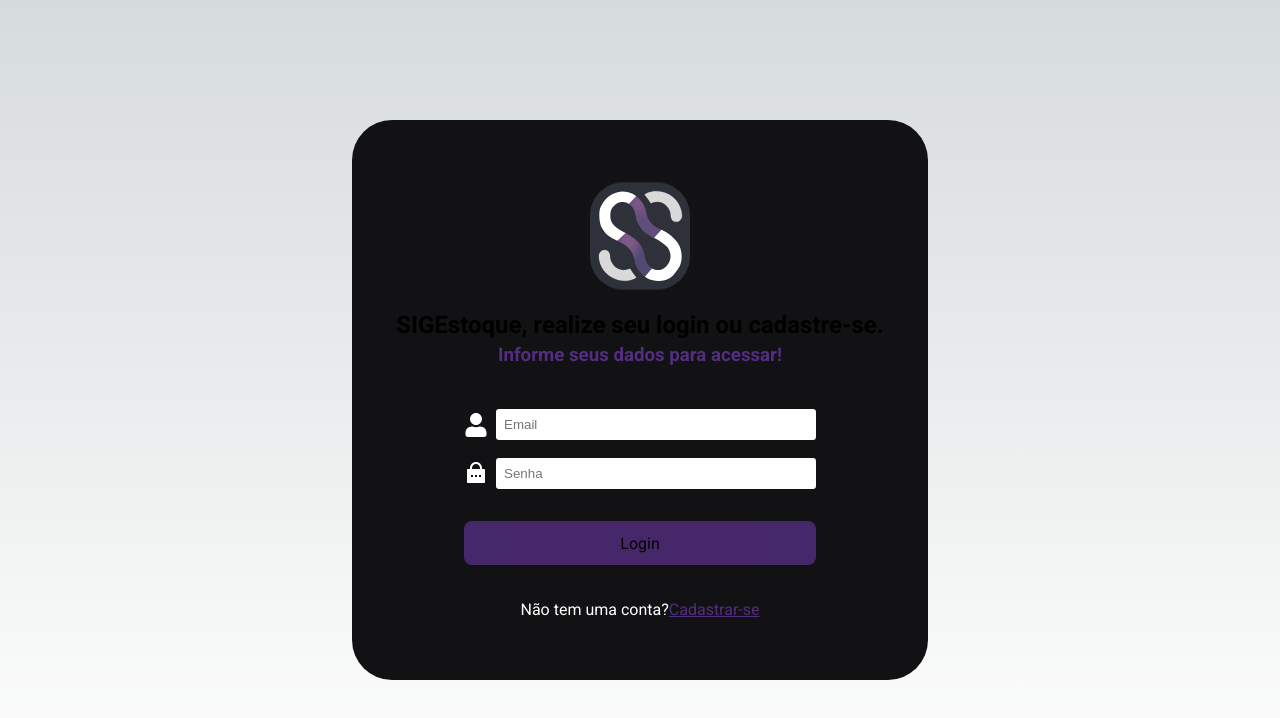
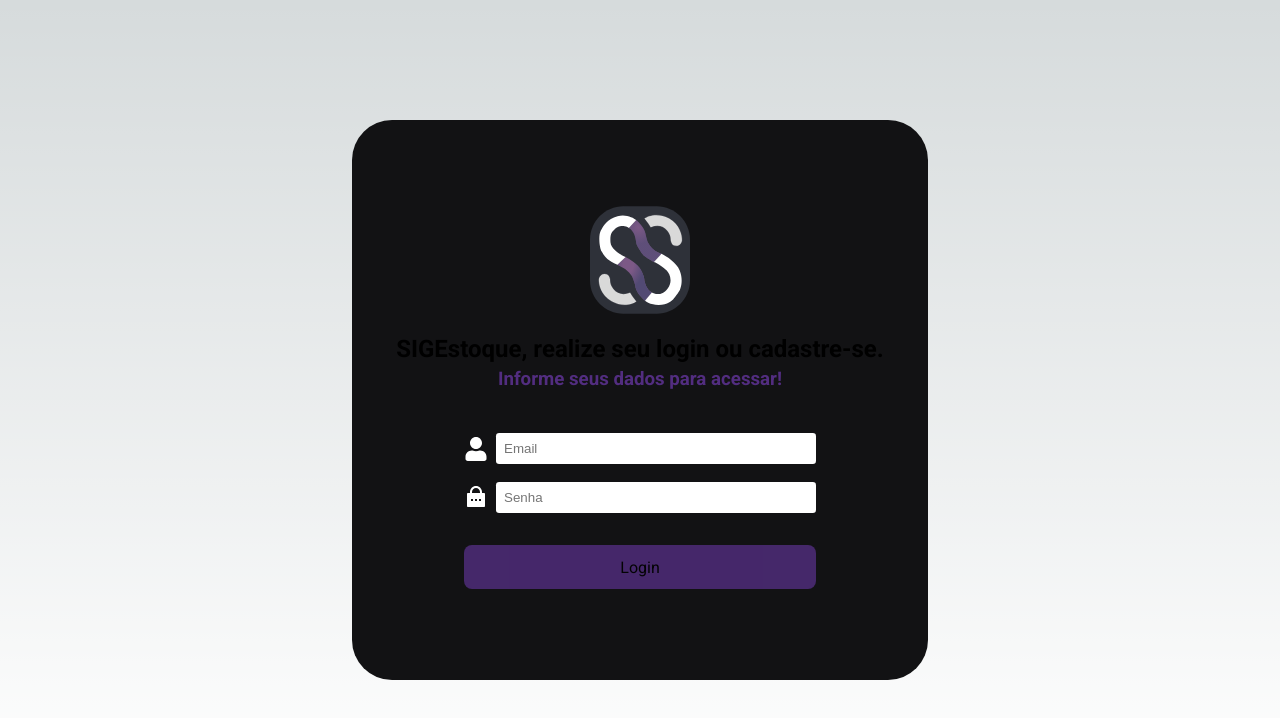
Before and after one commit to leonardobezrr/sig-estoque-front-end, a Next.js app: page /login in a window 1280 px wide. Shown: the top 718 px of the page. Built offline with nearby package versions, Linux system fonts and the light colour scheme.

Commit message:
refactor: remove link to create account (#8)

```diff
--- a/src/pages/login/index.tsx
+++ b/src/pages/login/index.tsx
@@ -31,10 +31,6 @@ export default function Login() {
 
         </label>
           <DefaultButton>Login</DefaultButton>
-          <Text>
-            Não tem uma conta?
-            <LinkA>Cadastrar-se</LinkA>
-          </Text>
       </Form>
       <Overlay />
     </Container>
```
